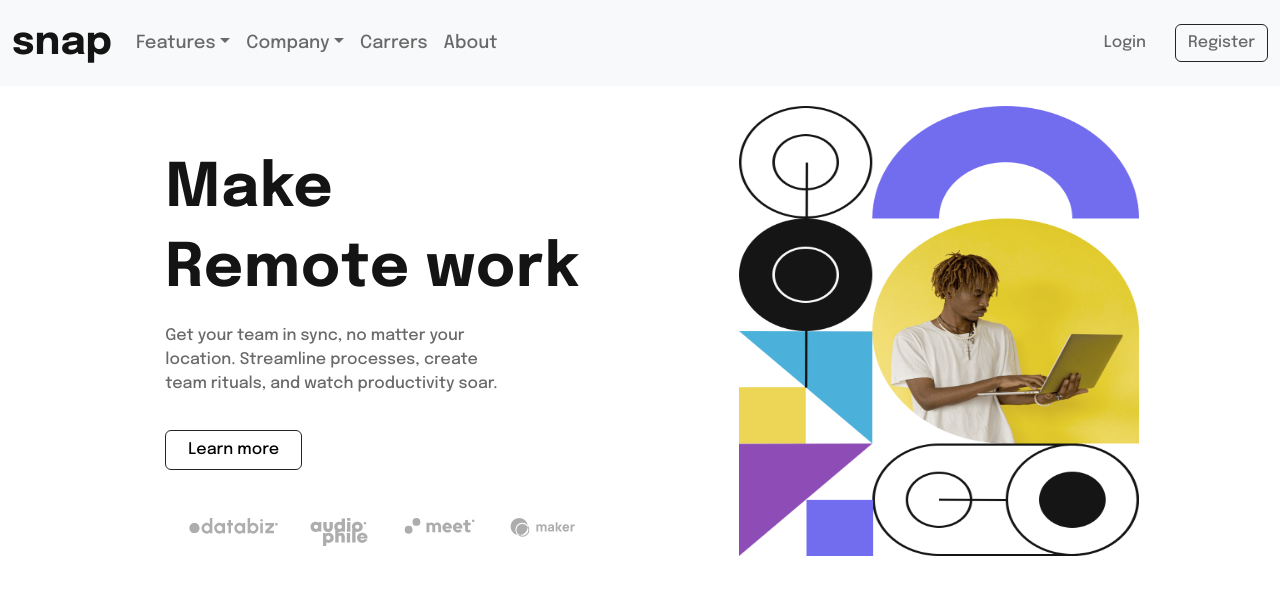
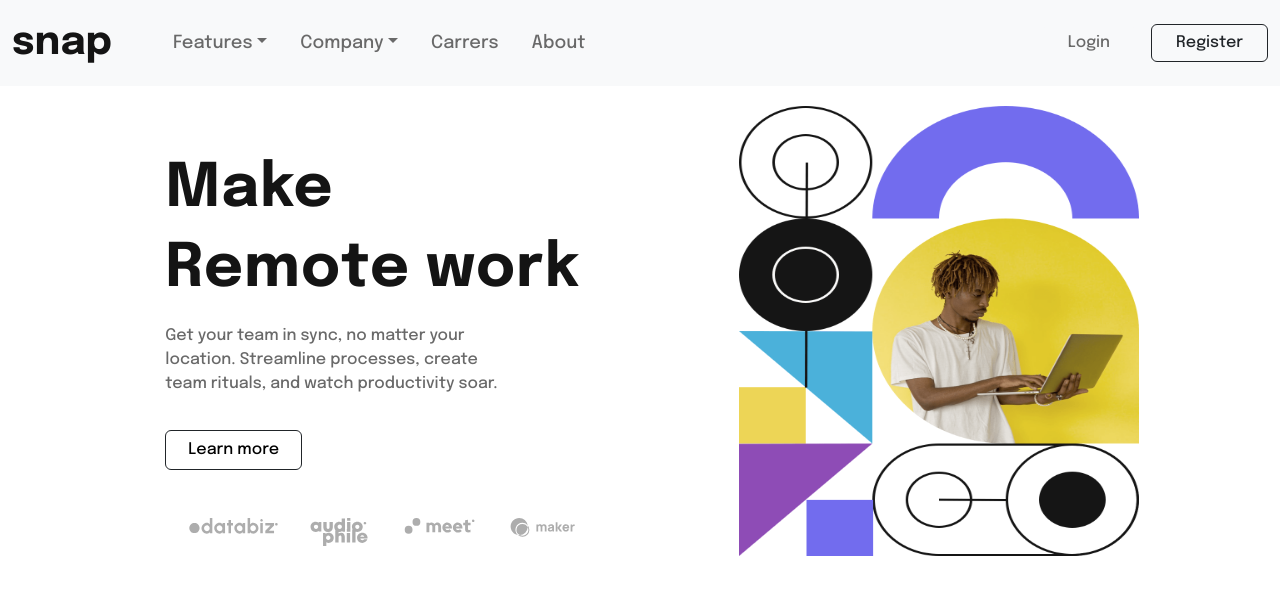
Before and after one commit to lawrenceprieto/snap, a React (Vite) app: page / in a window 1280 px wide. Shown: the top 594 px of the page. Built offline with nearby package versions, Linux system fonts and the light colour scheme.

Commit message:
add hover effect on navbar

```diff
--- a/src/components/navbar.jsx
+++ b/src/components/navbar.jsx
@@ -11,8 +11,8 @@ function Navbar() {
                     <div className="collapse navbar-collapse" id="navbarSupportedContent">
                         <ul className="navbar-nav me-auto mb-2 mb-lg-0">
                             <li className="nav-item dropdown">
-                                <a className="nav-link dropdown-toggle" href="#" role="button" data-bs-toggle="dropdown" aria-expanded="false"
-                                    style={{fontSize: "18px", color: "hsl(0, 0%, 41%)"}}>
+                                <a className="nav-link dropdown-toggle hov" href="#" role="button" data-bs-toggle="dropdown" aria-expanded="false"
+                                    style={{paddingLeft: "45px", fontSize: "18px", color: "hsl(0, 0%, 41%)"}}>
                                     Features
                                 </a>
                                 <ul className="dropdown-menu py-3 px-1" style={{backgroundColor: "hsl(0, 0%, 98%)", border: "none", boxShadow: "-1px 5px 10px 5px rgba(0,0,0,0.34)"}}>
@@ -43,8 +43,8 @@ function Navbar() {
                                 </ul>
                             </li>
                             <li className="nav-item dropdown">
-                                <a className="nav-link dropdown-toggle" href="#" role="button" data-bs-toggle="dropdown" aria-expanded="false"
-                                    style={{fontSize: "18px", color: "hsl(0, 0%, 41%)"}}>
+                                <a className="nav-link dropdown-toggle hov" href="#" role="button" data-bs-toggle="dropdown" aria-expanded="false"
+                                    style={{paddingLeft: "25px", fontSize: "18px", color: "hsl(0, 0%, 41%)"}}>
                                     Company
                                 </a>
                                 <ul className="dropdown-menu pt-4 px-4" style={{backgroundColor: "hsl(0, 0%, 98%)", border: "none", boxShadow: "-1px 5px 10px 5px rgba(0,0,0,0.34)"}}>
@@ -60,15 +60,15 @@ function Navbar() {
                                 </ul>
                             </li>
                             <li className="nav-item">
-                                <a className="nav-link active" aria-current="page" href="#" style={{fontSize: "18px", color: "hsl(0, 0%, 41%)"}}>Carrers</a>
+                                <a className="nav-link hov" aria-current="page" href="#" style={{paddingLeft: "25px", fontSize: "18px", color: "hsl(0, 0%, 41%)"}}>Carrers</a>
                             </li>
                             <li className="nav-item">
-                                <a className="nav-link" href="#" style={{fontSize: "18px", color: "hsl(0, 0%, 41%)"}}>About</a>
+                                <a className="nav-link hov" href="#" style={{paddingLeft: "25px", fontSize: "18px", color: "hsl(0, 0%, 41%)"}}>About</a>
                             </li>
                         </ul>
                         <div className="d-flex gap-3">
-                            <button className="btn btn-light" style={{color: "hsl(0, 0%, 41%)"}}>Login</button>
-                            <button className="btn btn-outline-dark" style={{color: "hsl(0, 0%, 41%)"}}>Register</button>
+                            <button className="btn btn-light px-4" style={{color: "hsl(0, 0%, 41%)"}}>Login</button>
+                            <button className="btn btn-outline-dark px-4">Register</button>
                         </div>
                     </div>
                 </div>
--- a/src/index.css
+++ b/src/index.css
@@ -17,3 +17,8 @@
 * {
   font-family: 'Epilogue', sans-serif;
 }
+
+.hov:hover {
+  font-weight: bold;
+  color: rgb(0, 0, 0);
+}
```
